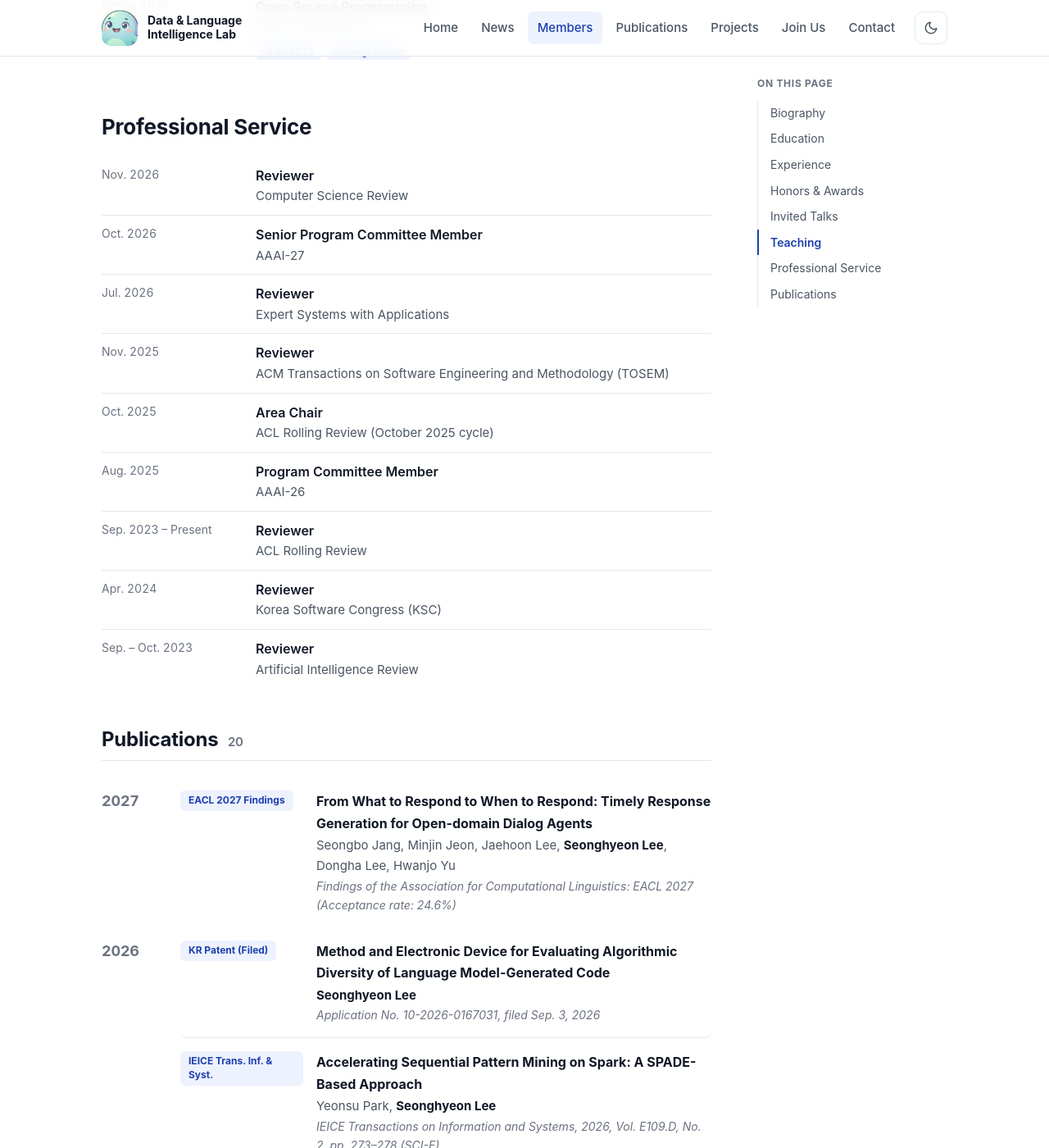
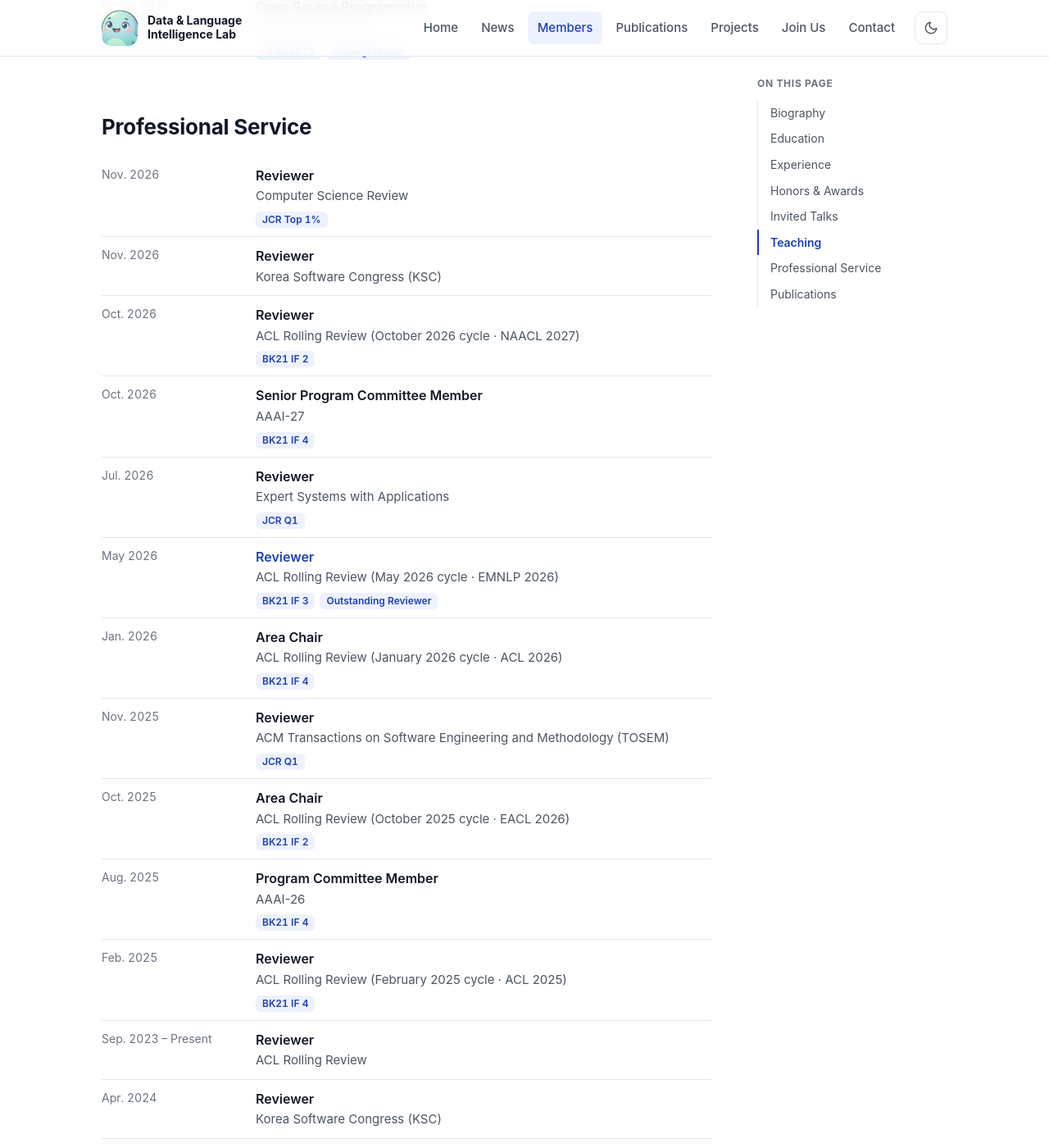
Before and after one commit to knu-dli/knu-dli.github.io, a Jekyll site: the page built from people/seonghyeon-lee.md, in a window 1280 px wide and 1400 px high, scrolled down 3101 px. Shown: the whole window at 82% size. Built offline with Jekyll 4.4.1, drawn with Linux system fonts in a browser that asks for light colours; some web fonts are replaced.

Commit message:
Profile: venue rank tags on service; per-cycle ARR roles and KSC 2026
Co-Authored-By: Claude Opus 5.5 <noreply@anthropic.com>

```diff
--- a/people/seonghyeon-lee.md
+++ b/people/seonghyeon-lee.md
@@ -49,13 +49,18 @@ teaching:
   - { when: "Spring 2025", title: "AI Convergence Applications", where: "인공지능융합응용", tags: [GRAD0732, Graduate] }
   - { when: "Spring 2025", title: "Open Source Programming", where: "오픈소스프로그래밍", tags: [GLSO0215, Undergraduate] }
 service:
-  - { when: "Nov. 2026", title: "Reviewer", where: "Computer Science Review" }
-  - { when: "Oct. 2026", title: "Senior Program Committee Member", where: "AAAI-27" }
-  - { when: "Jul. 2026", title: "Reviewer", where: "Expert Systems with Applications" }
-  - { when: "Nov. 2025", title: "Reviewer", where: "ACM Transactions on Software Engineering and Methodology (TOSEM)" }
-  - { when: "Oct. 2025", title: "Area Chair", where: "ACL Rolling Review (October 2025 cycle)" }
-  - { when: "Aug. 2025", title: "Program Committee Member", where: "AAAI-26" }
+  - { when: "Nov. 2026", title: "Reviewer", where: "Computer Science Review", tags: ["JCR Top 1%"] }
+  - { when: "Nov. 2026", title: "Reviewer", where: "Korea Software Congress (KSC)" }
+  - { when: "Oct. 2026", title: "Reviewer", where: "ACL Rolling Review (October 2026 cycle · NAACL 2027)", tags: ["BK21 IF 2"] }
+  - { when: "Oct. 2026", title: "Senior Program Committee Member", where: "AAAI-27", tags: ["BK21 IF 4"] }
+  - { when: "Jul. 2026", title: "Reviewer", where: "Expert Systems with Applications", tags: ["JCR Q1"] }
+  - { when: "May 2026", title: "Reviewer", where: "ACL Rolling Review (May 2026 cycle · EMNLP 2026)", url: /news/arr-2026-may-outstanding-reviewer/, tags: ["BK21 IF 3", "Outstanding Reviewer"] }
+  - { when: "Jan. 2026", title: "Area Chair", where: "ACL Rolling Review (January 2026 cycle · ACL 2026)", tags: ["BK21 IF 4"] }
+  - { when: "Nov. 2025", title: "Reviewer", where: "ACM Transactions on Software Engineering and Methodology (TOSEM)", tags: ["JCR Q1"] }
+  - { when: "Oct. 2025", title: "Area Chair", where: "ACL Rolling Review (October 2025 cycle · EACL 2026)", tags: ["BK21 IF 2"] }
+  - { when: "Aug. 2025", title: "Program Committee Member", where: "AAAI-26", tags: ["BK21 IF 4"] }
+  - { when: "Feb. 2025", title: "Reviewer", where: "ACL Rolling Review (February 2025 cycle · ACL 2025)", tags: ["BK21 IF 4"] }
   - { when: "Sep. 2023 – Present", title: "Reviewer", where: "ACL Rolling Review" }
   - { when: "Apr. 2024", title: "Reviewer", where: "Korea Software Congress (KSC)" }
-  - { when: "Sep. – Oct. 2023", title: "Reviewer", where: "Artificial Intelligence Review" }
+  - { when: "Sep. – Oct. 2023", title: "Reviewer", where: "Artificial Intelligence Review", tags: ["JCR Q1"] }
 ---
```
